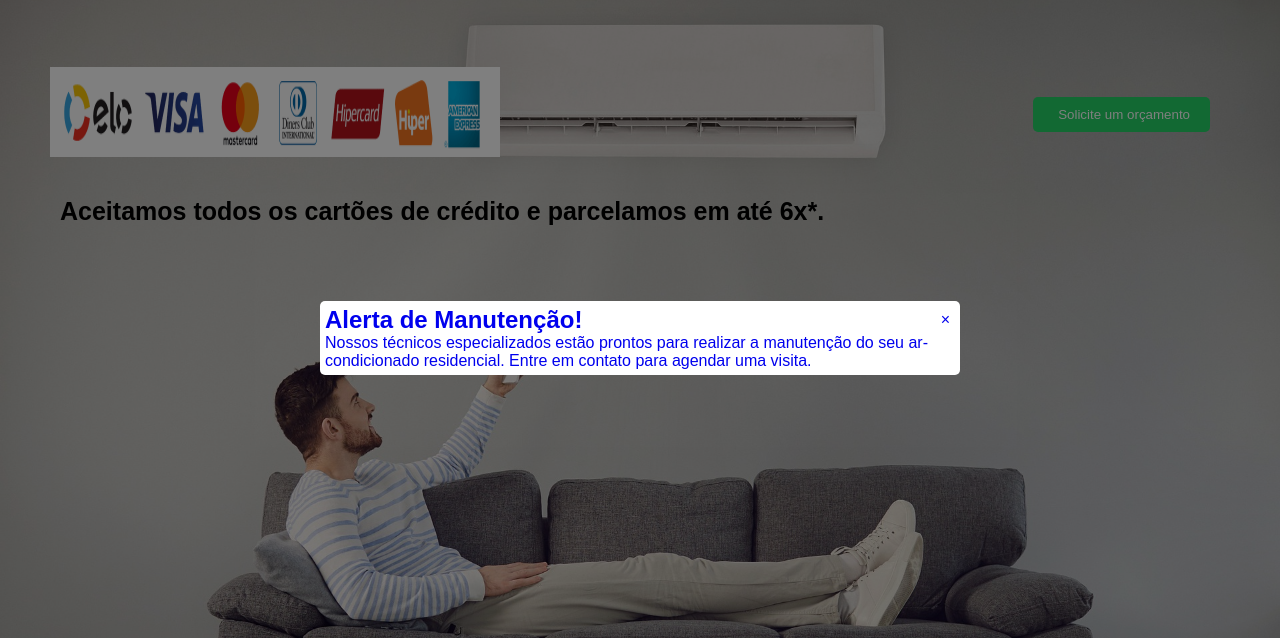
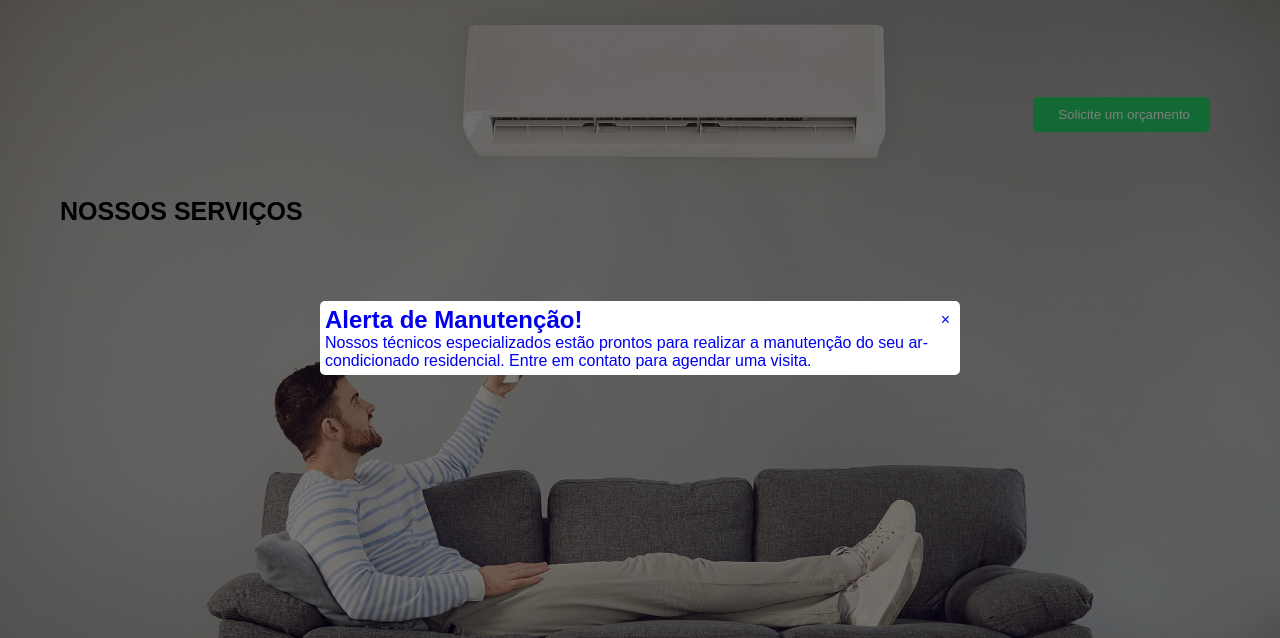
Before and after one commit to Antonionycosta/Antonionycosta.github.io, a plain HTML site: page servicos.html in a window 1280 px wide. Shown: the part 62-700 px from the top of the page. Drawn offline with Linux system fonts and the light colour scheme; some icons are missing.

Commit message:
Update servicos.html

```diff
--- a/servicos.html
+++ b/servicos.html
@@ -28,8 +28,7 @@
 
    <div class="container">
         <img class="ar-condicionado" src="img/air-conditioner-7267527_1920.jpg" alt="homem jovem deitado no sofá ligando o ar-condicionado através do controle remoto."/>
-        <img class="bandeiras-cartoes" src="img/Bandeiras cartão.png" alt="imagem bandeiras de cartões de créditos."/>
-        <h5><strong>Aceitamos todos os cartões de crédito e parcelamos em até 6x*.</strong></h5>
+        <h5><strong>NOSSOS SERVIÇOS</strong></h5>
 
         <button class="btn">
 
```
